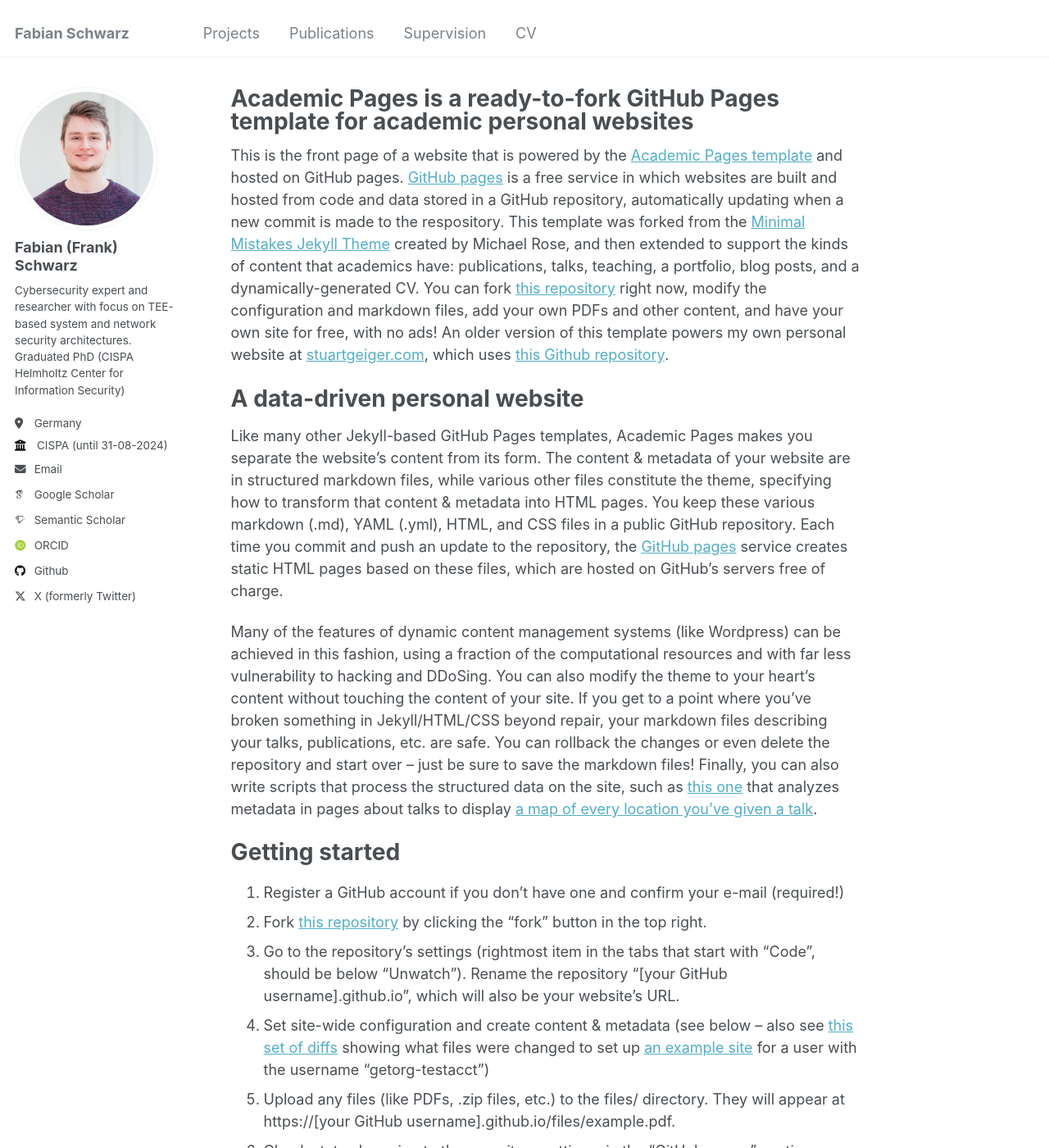
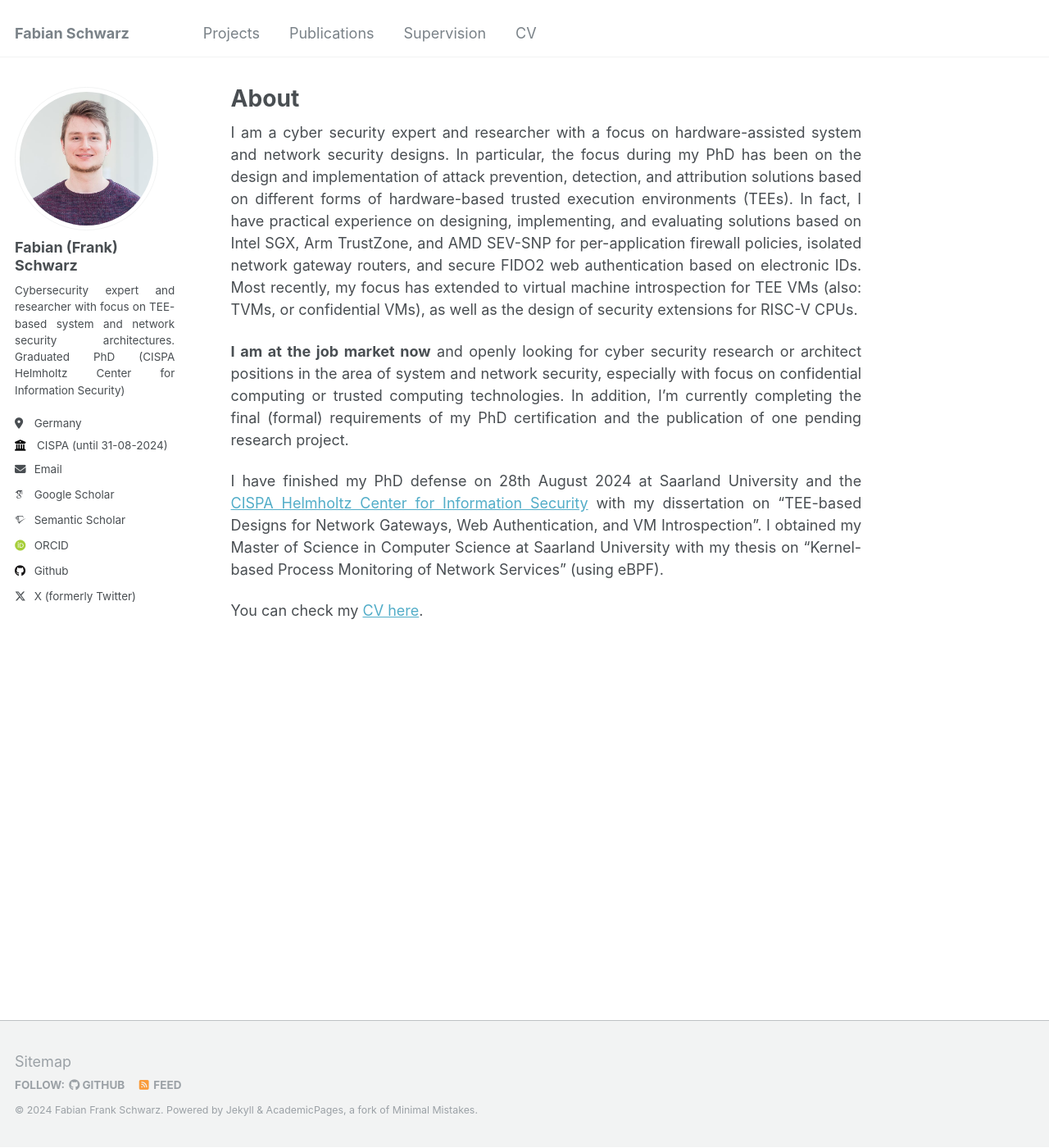
Before and after one commit to fa-schwarz/fa-schwarz.github.io, a Jekyll site: the page built from _pages/about.md, in a window 1280 px wide and 1400 px high. Shown: the whole window at 82% size. Built offline with Jekyll 4.4.1, drawn with Linux system fonts in a browser that asks for light colours; some web fonts are replaced; some of the changed text lies outside the part shown.

Commit message:
Added about page

```diff
--- a/_pages/about.md
+++ b/_pages/about.md
@@ -1,49 +1,31 @@
 ---
 permalink: /
-title: "Academic Pages is a ready-to-fork GitHub Pages template for academic personal websites"
+title: "About"
 author_profile: true
 redirect_from:
   - /about/
   - /about.html
 ---
 
-This is the front page of a website that is powered by the [Academic Pages template](https://github.com/academicpages/academicpages.github.io) and hosted on GitHub pages. [GitHub pages](https://pages.github.com) is a free service in which websites are built and hosted from code and data stored in a GitHub repository, automatically updating when a new commit is made to the respository. This template was forked from the [Minimal Mistakes Jekyll Theme](https://mmistakes.github.io/minimal-mistakes/) created by Michael Rose, and then extended to support the kinds of content that academics have: publications, talks, teaching, a portfolio, blog posts, and a dynamically-generated CV. You can fork [this repository](https://github.com/academicpages/academicpages.github.io) right now, modify the configuration and markdown files, add your own PDFs and other content, and have your own site for free, with no ads! An older version of this template powers my own personal website at [stuartgeiger.com](http://stuartgeiger.com), which uses [this Github repository](https://github.com/staeiou/staeiou.github.io).
+<head>
+  <style>
+      p {
+          text-align: justify;
+      }
+  </style>
+</head>
 
-A data-driven personal website
-======
-Like many other Jekyll-based GitHub Pages templates, Academic Pages makes you separate the website's content from its form. The content & metadata of your website are in structured markdown files, while various other files constitute the theme, specifying how to transform that content & metadata into HTML pages. You keep these various markdown (.md), YAML (.yml), HTML, and CSS files in a public GitHub repository. Each time you commit and push an update to the repository, the [GitHub pages](https://pages.github.com/) service creates static HTML pages based on these files, which are hosted on GitHub's servers free of charge.
+I am a cyber security expert and researcher with a focus on hardware-assisted system and network security designs.
+In particular, the focus during my PhD has been on the design and implementation of attack prevention, detection, and attribution solutions based on different forms of hardware-based trusted execution environments (TEEs).
+In fact, I have practical experience on designing, implementing, and evaluating solutions based on Intel SGX, Arm TrustZone, and AMD SEV-SNP for per-application firewall policies, isolated network gateway routers, and secure FIDO2 web authentication based on electronic IDs.
+Most recently, my focus has extended to virtual machine introspection for TEE VMs (also: TVMs, or confidential VMs), as well as the design of security extensions for RISC-V CPUs.
 
-Many of the features of dynamic content management systems (like Wordpress) can be achieved in this fashion, using a fraction of the computational resources and with far less vulnerability to hacking and DDoSing. You can also modify the theme to your heart's content without touching the content of your site. If you get to a point where you've broken something in Jekyll/HTML/CSS beyond repair, your markdown files describing your talks, publications, etc. are safe. You can rollback the changes or even delete the repository and start over -- just be sure to save the markdown files! Finally, you can also write scripts that process the structured data on the site, such as [this one](https://github.com/academicpages/academicpages.github.io/blob/master/talkmap.ipynb) that analyzes metadata in pages about talks to display [a map of every location you've given a talk](https://academicpages.github.io/talkmap.html).
 
-Getting started
-======
-1. Register a GitHub account if you don't have one and confirm your e-mail (required!)
-1. Fork [this repository](https://github.com/academicpages/academicpages.github.io) by clicking the "fork" button in the top right.
-1. Go to the repository's settings (rightmost item in the tabs that start with "Code", should be below "Unwatch"). Rename the repository "[your GitHub username].github.io", which will also be your website's URL.
-1. Set site-wide configuration and create content & metadata (see below -- also see [this set of diffs](http://archive.is/3TPas) showing what files were changed to set up [an example site](https://getorg-testacct.github.io) for a user with the username "getorg-testacct")
-1. Upload any files (like PDFs, .zip files, etc.) to the files/ directory. They will appear at https://[your GitHub username].github.io/files/example.pdf.
-1. Check status by going to the repository settings, in the "GitHub pages" section
+**I am at the job market now** and openly looking for cyber security research or architect positions in the area of system and network security, especially with focus on confidential computing or trusted computing technologies.
+In addition, I'm currently completing the final (formal) requirements of my PhD certification and the publication of one pending research project.
 
-Site-wide configuration
-------
-The main configuration file for the site is in the base directory in [_config.yml](https://github.com/academicpages/academicpages.github.io/blob/master/_config.yml), which defines the content in the sidebars and other site-wide features. You will need to replace the default variables with ones about yourself and your site's github repository. The configuration file for the top menu is in [_data/navigation.yml](https://github.com/academicpages/academicpages.github.io/blob/master/_data/navigation.yml). For example, if you don't have a portfolio or blog posts, you can remove those items from that navigation.yml file to remove them from the header.
 
-Create content & metadata
-------
-For site content, there is one markdown file for each type of content, which are stored in directories like _publications, _talks, _posts, _teaching, or _pages. For example, each talk is a markdown file in the [_talks directory](https://github.com/academicpages/academicpages.github.io/tree/master/_talks). At the top of each markdown file is structured data in YAML about the talk, which the theme will parse to do lots of cool stuff. The same structured data about a talk is used to generate the list of talks on the [Talks page](https://academicpages.github.io/talks), each [individual page](https://academicpages.github.io/talks/2012-03-01-talk-1) for specific talks, the talks section for the [CV page](https://academicpages.github.io/cv), and the [map of places you've given a talk](https://academicpages.github.io/talkmap.html) (if you run this [python file](https://github.com/academicpages/academicpages.github.io/blob/master/talkmap.py) or [Jupyter notebook](https://github.com/academicpages/academicpages.github.io/blob/master/talkmap.ipynb), which creates the HTML for the map based on the contents of the _talks directory).
+I have finished my PhD defense on 28th August 2024 at Saarland University and the [CISPA Helmholtz Center for Information Security](https://cispa.de/en) with my dissertation on "TEE-based Designs for Network Gateways, Web Authentication, and VM Introspection".
+I obtained my Master of Science in Computer Science at Saarland University with my thesis on "Kernel-based Process Monitoring of Network Services" (using eBPF).
 
-**Markdown generator**
-
-I have also created [a set of Jupyter notebooks](https://github.com/academicpages/academicpages.github.io/tree/master/markdown_generator
-) that converts a CSV containing structured data about talks or presentations into individual markdown files that will be properly formatted for the Academic Pages template. The sample CSVs in that directory are the ones I used to create my own personal website at stuartgeiger.com. My usual workflow is that I keep a spreadsheet of my publications and talks, then run the code in these notebooks to generate the markdown files, then commit and push them to the GitHub repository.
-
-How to edit your site's GitHub repository
-------
-Many people use a git client to create files on their local computer and then push them to GitHub's servers. If you are not familiar with git, you can directly edit these configuration and markdown files directly in the github.com interface. Navigate to a file (like [this one](https://github.com/academicpages/academicpages.github.io/blob/master/_talks/2012-03-01-talk-1.md) and click the pencil icon in the top right of the content preview (to the right of the "Raw | Blame | History" buttons). You can delete a file by clicking the trashcan icon to the right of the pencil icon. You can also create new files or upload files by navigating to a directory and clicking the "Create new file" or "Upload files" buttons.
-
-Example: editing a markdown file for a talk
-![Editing a markdown file for a talk](/images/editing-talk.png)
-
-For more info
-------
-More info about configuring Academic Pages can be found in [the guide](https://academicpages.github.io/markdown/). The [guides for the Minimal Mistakes theme](https://mmistakes.github.io/minimal-mistakes/docs/configuration/) (which this theme was forked from) might also be helpful.
+You can check my [CV here](https://fa-schwarz.github.io/cv/).
```
